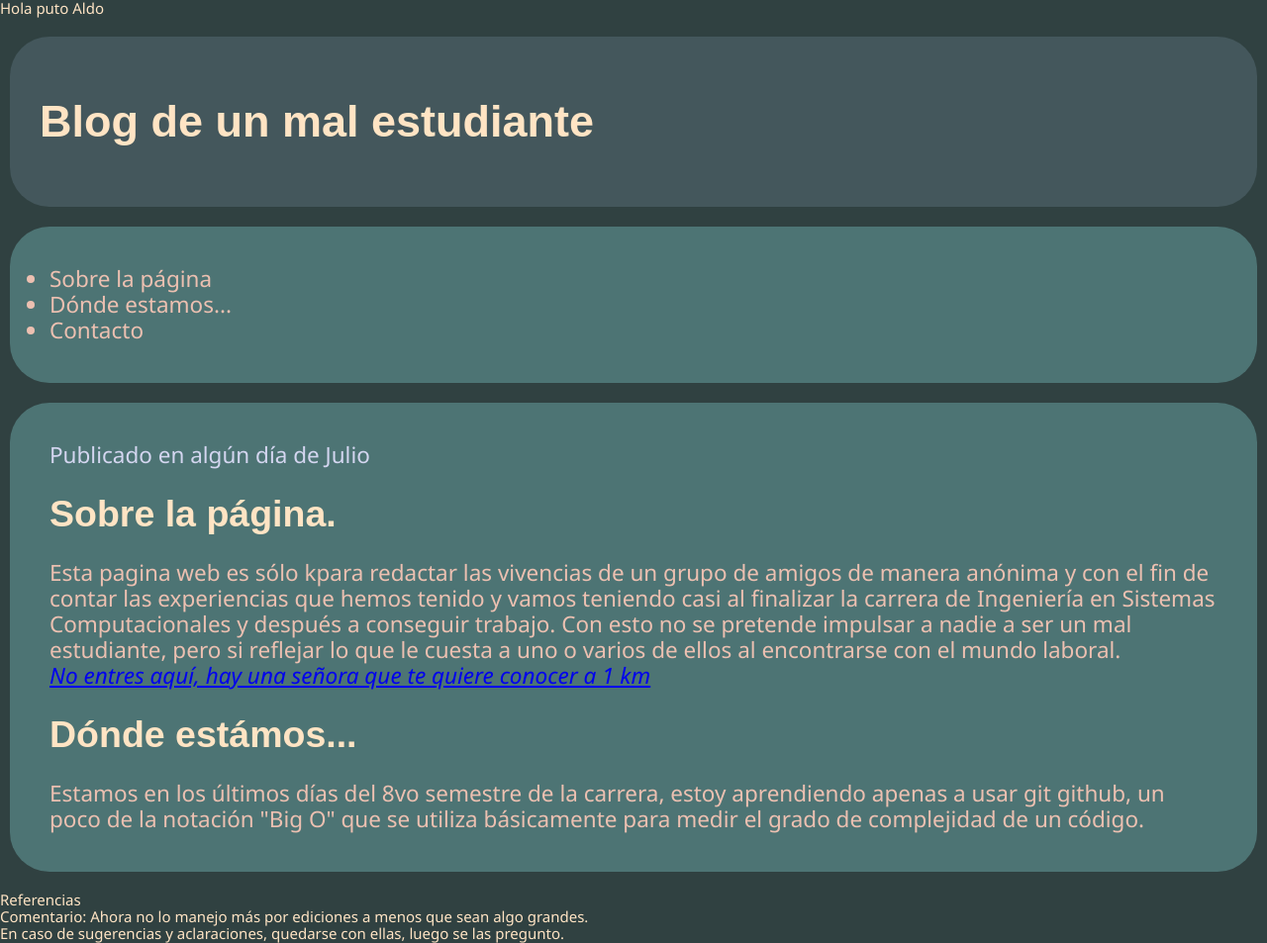
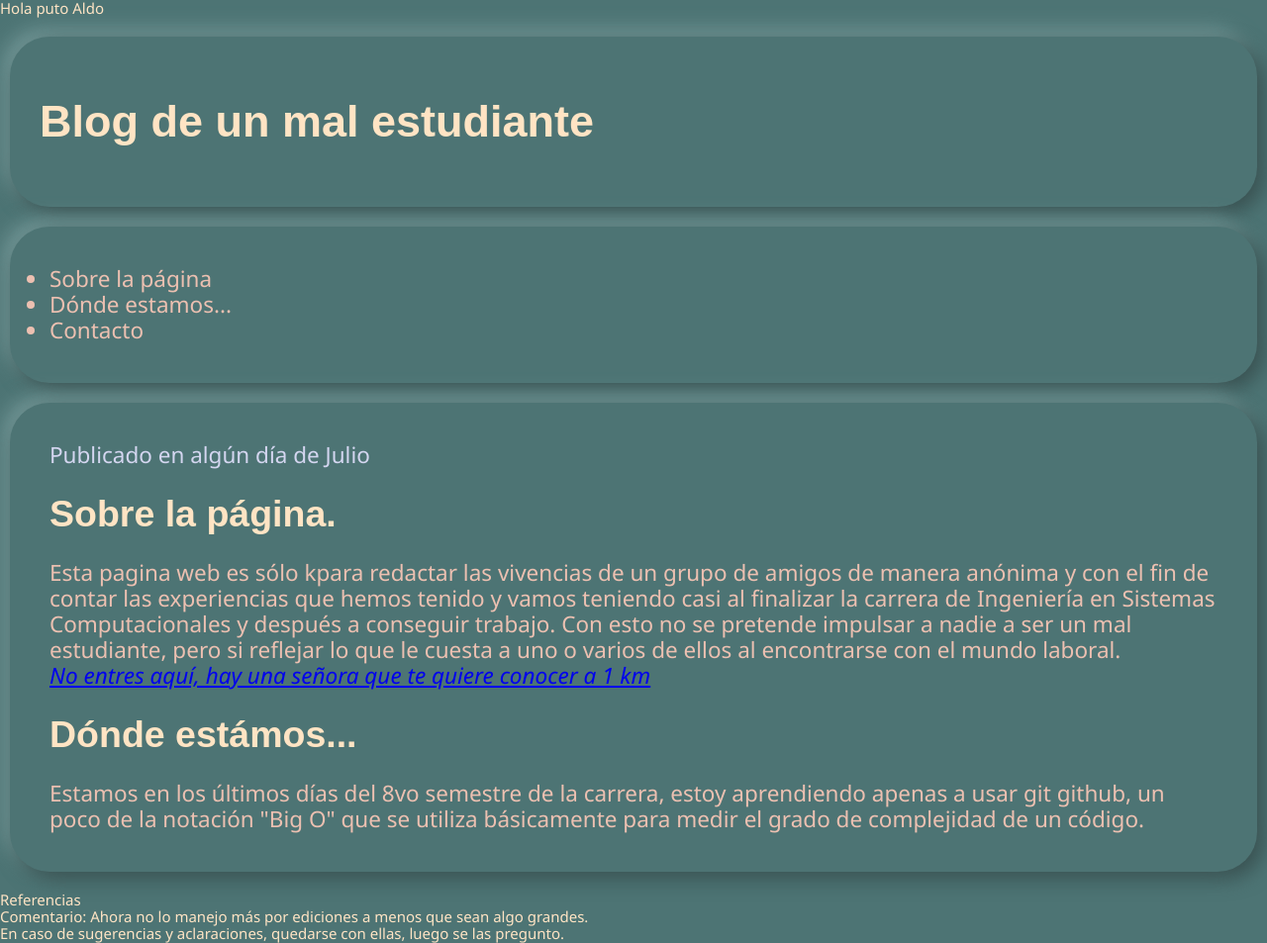
Before and after one commit to scr47One/scr47One.github.io, a PHP site: page / in a window 1280 px wide. Shown: the whole page at 99% size. Run offline with PHP 8.4, Linux system fonts and the light colour scheme.

Commit message:
sombra a las cajas

```diff
--- a/estilo.css
+++ b/estilo.css
@@ -2,7 +2,7 @@
 {
     font-size: 15px;
     font-family: Segoe UI;
-    background-color: rgb(48, 65, 65);
+    background-color:  rgb(77, 116, 116);
     color: bisque;
 }
 /*
@@ -15,9 +15,10 @@ margin: es el margen fuera de la caja
 
 .body__header
 {
-    background-color: rgb(68, 87, 92);
+    background-color: rgb(77, 116, 116);
     margin: 20px 10px;
     border-radius: 40px;
+    box-shadow: 7px 7px 20px  rgb(56, 80, 80),-7px -7px 20px  rgb(118, 155, 155);
 }
 .body__header__hgroup
 {
@@ -35,6 +36,7 @@ margin: es el margen fuera de la caja
     border-radius: 40px;
     margin: 20px 10px;
     border-style: outset white;
+    box-shadow: 7px 7px 20px  rgb(56, 80, 80),-7px -7px 20px  rgb(118, 155, 155);
 }
 .body__section
 {
@@ -45,6 +47,7 @@ margin: es el margen fuera de la caja
     border-radius: 40px;
     margin: 20px 10px;
     border-style: outset white;
+    box-shadow: 7px 7px 20px  rgb(56, 80, 80),-7px -7px 20px  rgb(118, 155, 155);
 }
 .body__section__time
 {
```
